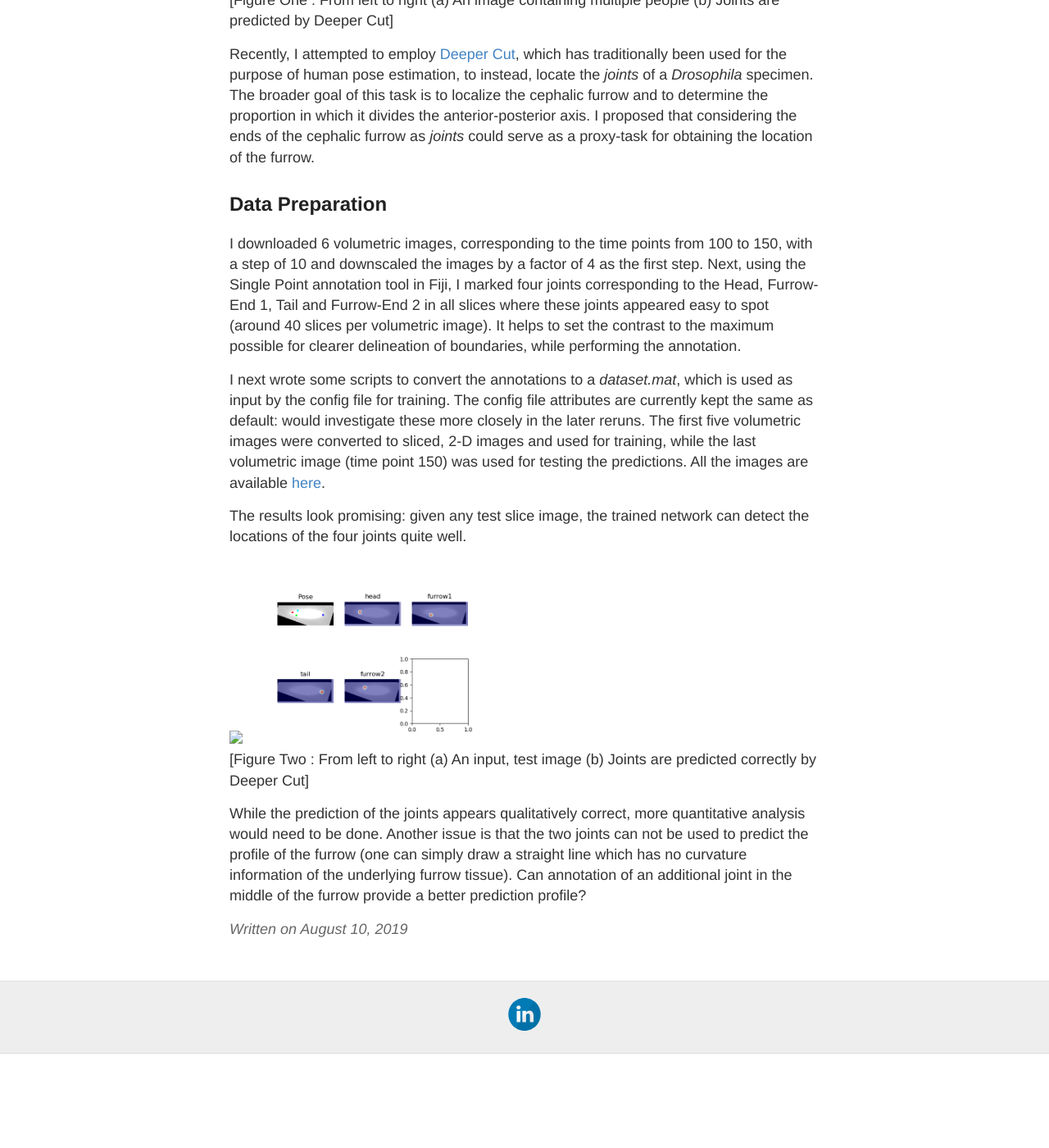
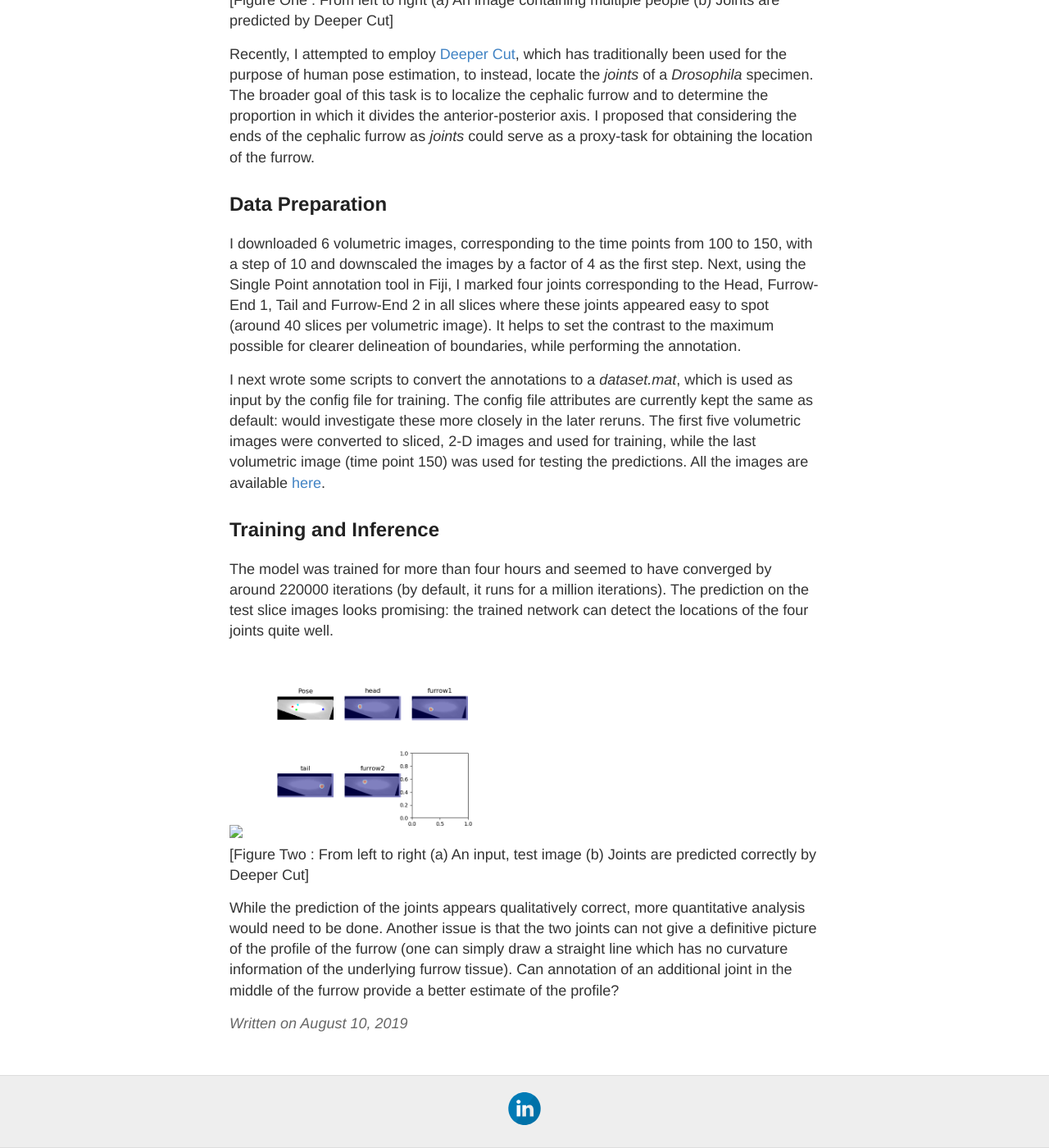
Before and after one commit to malaalam/minuteskeeper, a Jekyll site: the page built from _posts/2019-08-10-10-August-2019.md, in a window 1280 px wide and 1400 px high, scrolled down 893 px. Shown: the whole window at 82% size. Built offline with Jekyll 4.4.1, drawn with Linux system fonts in a browser that asks for light colours; a script that is not in the unit is left out; comment, search, counter and statistics services are not loaded; before the commit the page ends 2178 px from its top, so only the background shows below that.

Commit message:
Updated text

```diff
--- a/_posts/2019-08-10-10-August-2019.md
+++ b/_posts/2019-08-10-10-August-2019.md
@@ -25,7 +25,8 @@ I downloaded 6 volumetric images, corresponding to the time points from 100 to 1
 
 I next wrote some scripts to convert the annotations to a *dataset.mat*, which is used as input by the config file for training. The config file attributes are currently kept the same as default: would investigate these more closely in the later reruns. The first five volumetric images were converted to sliced, 2-D images and used for training, while the last volumetric image (time point 150) was used for testing the predictions. All the images are available [here](/home/manan/Desktop/jug-pc-x/04_Data/DeeperCut/11August2019).
 
-The results look promising: given any test slice image, the trained network can detect the locations of the four joints quite well.
+## Training and Inference
+The model was trained for more than four hours and seemed to have converged by around 220000 iterations (by default, it runs for a million iterations).  The prediction on the test slice images looks promising: the trained network can detect the locations of the four joints quite well.
 
 <p float="center"><figure>
 <img src="../images/2019-08-10/rotated_tp_150_173.png" width= "300" />
@@ -34,4 +35,4 @@ The results look promising: given any test slice image, the trained network can
 [Figure Two : From left to right (a) An input, test image (b) Joints are predicted correctly by Deeper Cut]</figcaption></figure>
 </p>
 
-While the prediction of the joints appears qualitatively correct, more quantitative analysis would need to be done. Another issue is that the two joints can not be used to predict the profile of the furrow (one can simply draw a straight line which has no curvature information of the underlying furrow tissue). Can annotation of an additional joint in the middle of the furrow provide a better prediction profile?
+While the prediction of the joints appears qualitatively correct, more quantitative analysis would need to be done. Another issue is that the two joints can not give a definitive picture of the profile of the furrow (one can simply draw a straight line which has no curvature information of the underlying furrow tissue). Can annotation of an additional joint in the middle of the furrow provide a better estimate of the profile?
```
